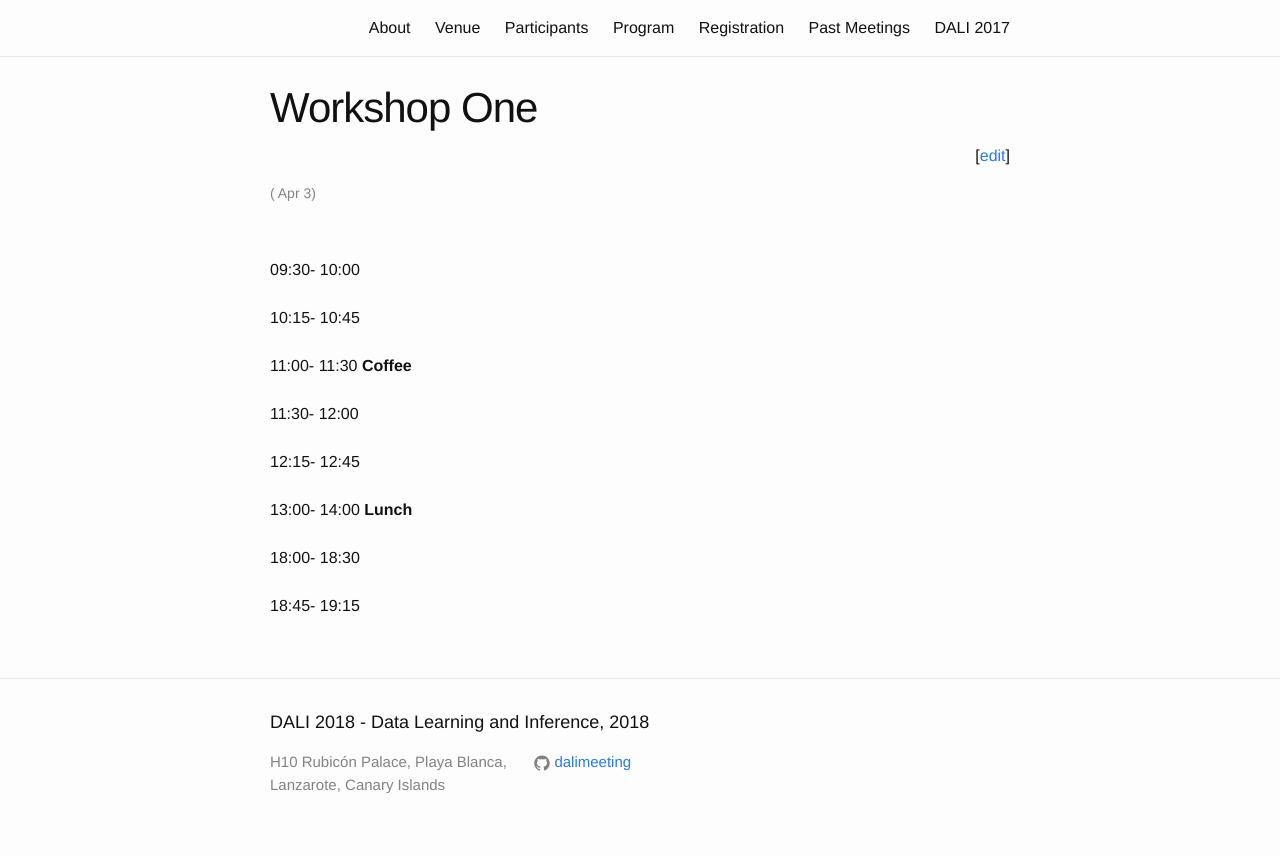
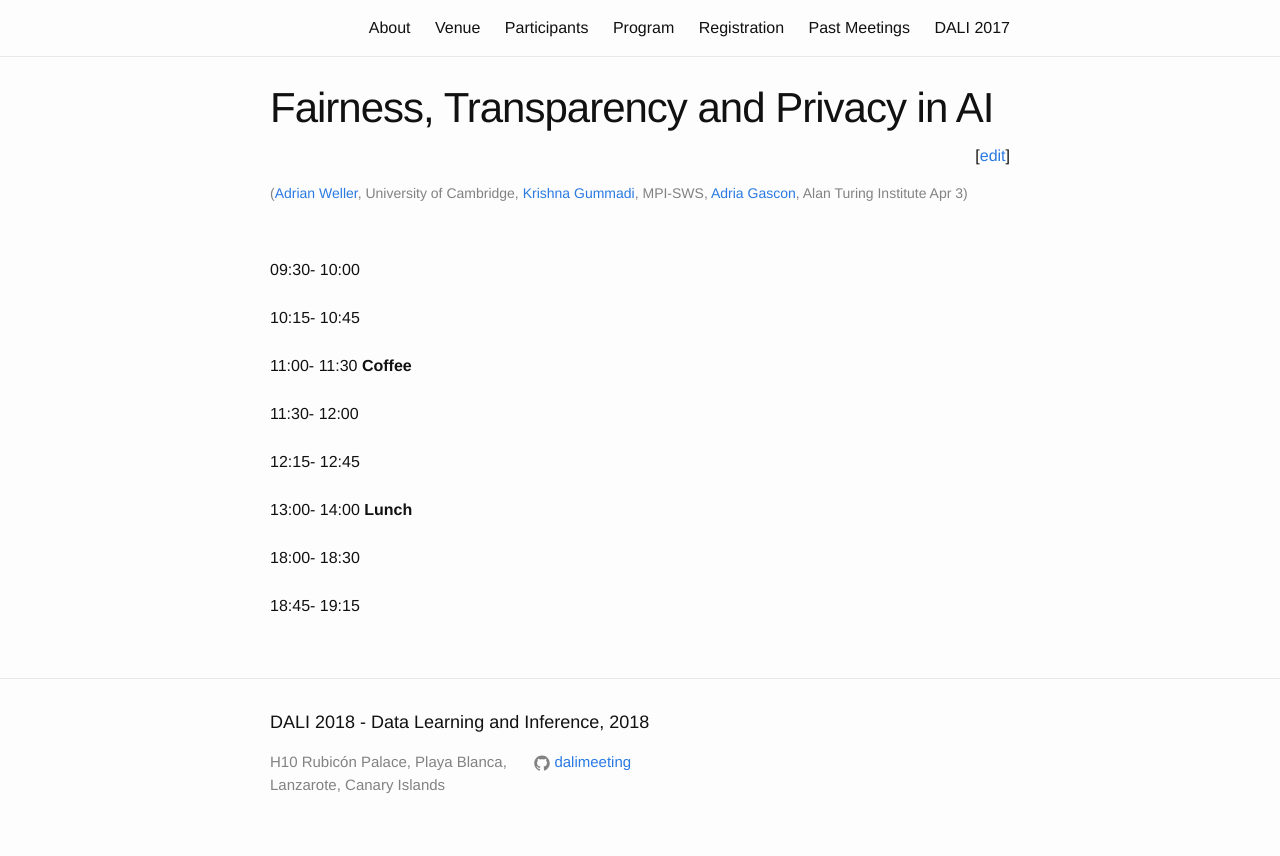
Before and after one commit to dalimeeting/dalimeeting.github.io, a Jekyll site: the page built from _posts/2018-04-03-workshop-title-one.md, in a window 1280 px wide. Shown: the part 351-1207 px from the top of the page. Built offline with Jekyll 4.4.1, drawn with Linux system fonts in a browser that asks for light colours.

Commit message:
Update 2018-04-03-workshop-title-one.md
Adding workshop on fairness

```diff
--- a/_posts/2018-04-03-workshop-title-one.md
+++ b/_posts/2018-04-03-workshop-title-one.md
@@ -1,19 +1,23 @@
 ---
-title:  "Workshop One"
+title:  "Fairness, Transparency and Privacy in AI"
 layout: multitrack
 abstract:
 organizer_url:
 categories:
 - dali2018
 organizers:
-- given:
-  family:
-  url:
-  institute:
-- given:
-  family:
-  url:
-  institute:
+- given: Adrian
+  family: Weller
+  url: http://mlg.eng.cam.ac.uk/adrian/
+  institute: University of Cambridge
+- given: Krishna
+  family: Gummadi
+  url: https://people.mpi-sws.org/~gummadi/
+  institute: MPI-SWS
+- given: Adria
+  family: Gascon
+  url: https://www.lsi.upc.edu/~agascon/
+  institute: Alan Turing Institute
 room:
 show_abstracts: false
 talks:
```
